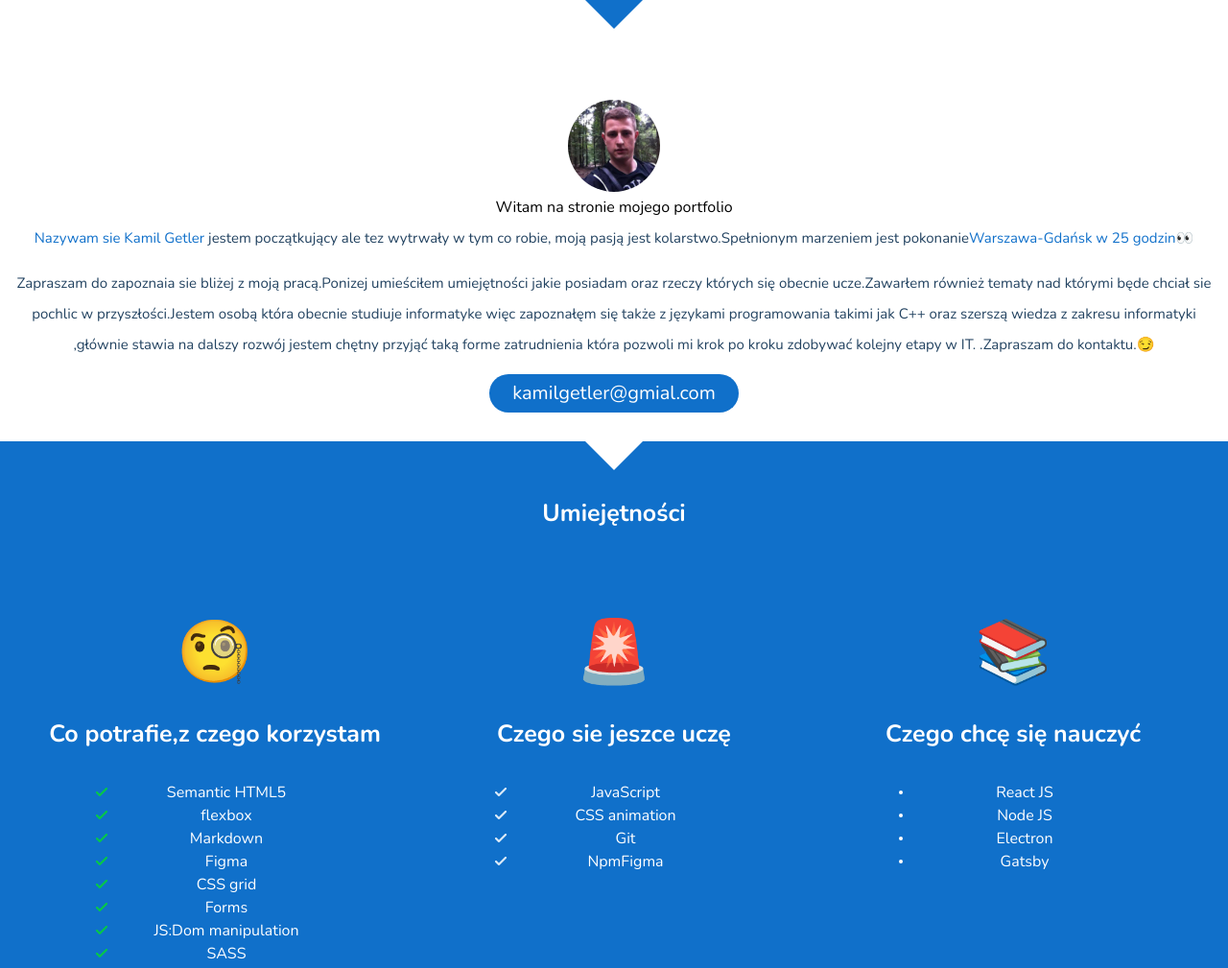
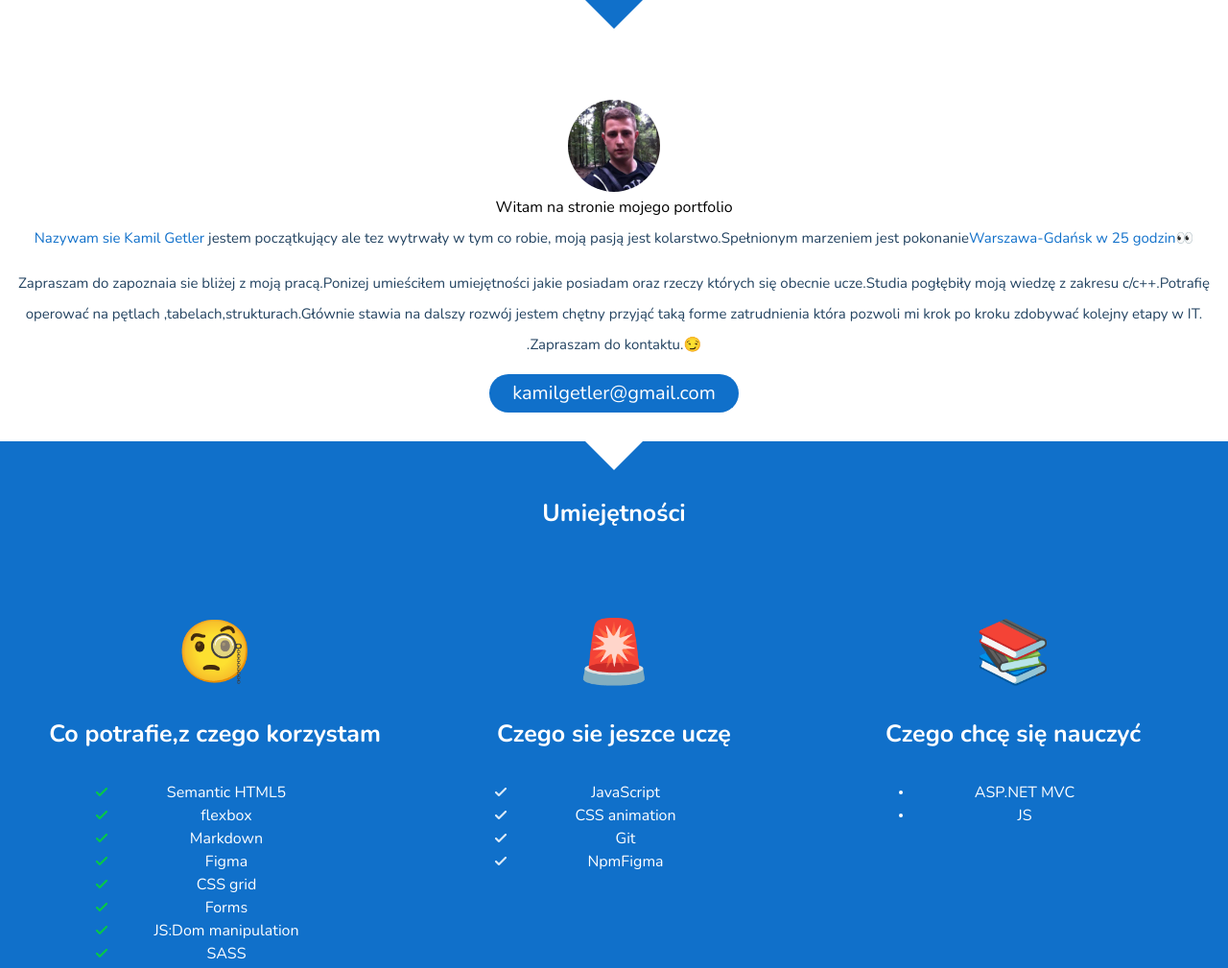
Before and after one commit to kamil-getler/kamil-getler.github.io, a website built with webpack: page src/pages/index.html in a window 1280 px wide. Shown: the top 1009 px of the page at 96% size. Built offline with nearby package versions, Linux system fonts and the light colour scheme.

Commit message:
NewContent

```diff
--- a/package.json
+++ b/package.json
@@ -3,7 +3,7 @@
   "version": "1.0.1",
   "description": "WTF Webpack starterkit",
   "main": "index.js",
-  "private": true,
+  "private":true,
   "scripts": {
     "start": "webpack-dev-server --config webpack.dev.js --mode development",
     "build": "webpack --config webpack.prod.js --mode production",
--- a/src/pages/index.html
+++ b/src/pages/index.html
@@ -24,11 +24,10 @@
          w tym co robie, moją pasją jest kolarstwo.Spełnionym marzeniem jest pokonanie<span class="hero__blue--word">Warszawa-Gdańsk w 25 godzin👀</span>
            <p class="hero-paragraph">
       Zapraszam do zapoznaia sie bliżej z moją pracą.Ponizej umieściłem umiejętności jakie posiadam oraz rzeczy
-      których się obecnie ucze.Zawarłem również tematy nad którymi będe chciał sie pochlic w przyszłości.Jestem osobą która obecnie studiuje informatyke więc zapoznałęm się także
-      z językami programowania takimi jak C++ oraz szerszą wiedza z zakresu informatyki ,głównie stawia na dalszy rozwój jestem chętny przyjąć taką forme zatrudnienia która pozwoli mi krok po kroku zdobywać kolejny etapy w IT.  .Zapraszam do kontaktu.😏
+      których się obecnie ucze.Studia pogłębiły moją wiedzę z zakresu c/c++.Potrafię operować na pętlach ,tabelach,strukturach.Głównie stawia na dalszy rozwój jestem chętny przyjąć taką forme zatrudnienia która pozwoli mi krok po kroku zdobywać kolejny etapy w IT.  .Zapraszam do kontaktu.😏
       </p>
     </article>
-      <a class="hero__contact" href="mailto:kamilgetler@gmail.com">kamilgetler@gmial.com</a>
+      <a class="hero__contact" href="mailto:kamilgetler@gmail.com">kamilgetler@gmail.com</a>
       </div>
      </section>
 
@@ -64,11 +63,8 @@
             <span class="skills-section__emoji">📚</span>
             <h3 class="skills__header">Czego chcę się nauczyć</h3>
             <ul class="skills-list skills-list--dot">
-              <li class="skills-list__item">React JS</li>
-              <li class="skills-list__item">Node JS</li>
-              <li class="skills-list__item">Electron</li>
-              <li class="skills-list__item">Gatsby</li>
-
+              <li class="skills-list__item">ASP.NET MVC</li>
+              <li class="skills-list__item">JS</li>
             </ul>
 
           </article>
@@ -141,7 +137,7 @@
          </li>
 
        </ul>
-       <a class="mail" href="mailto:kamilgetler@gmial.com">kamilgetler@gmial.com</a>
+       <a class="mail" href="mailto:kamilgetler@gmial.com">kamilgetler@gmail.com</a>
        </div>
       </nav>
 
```
